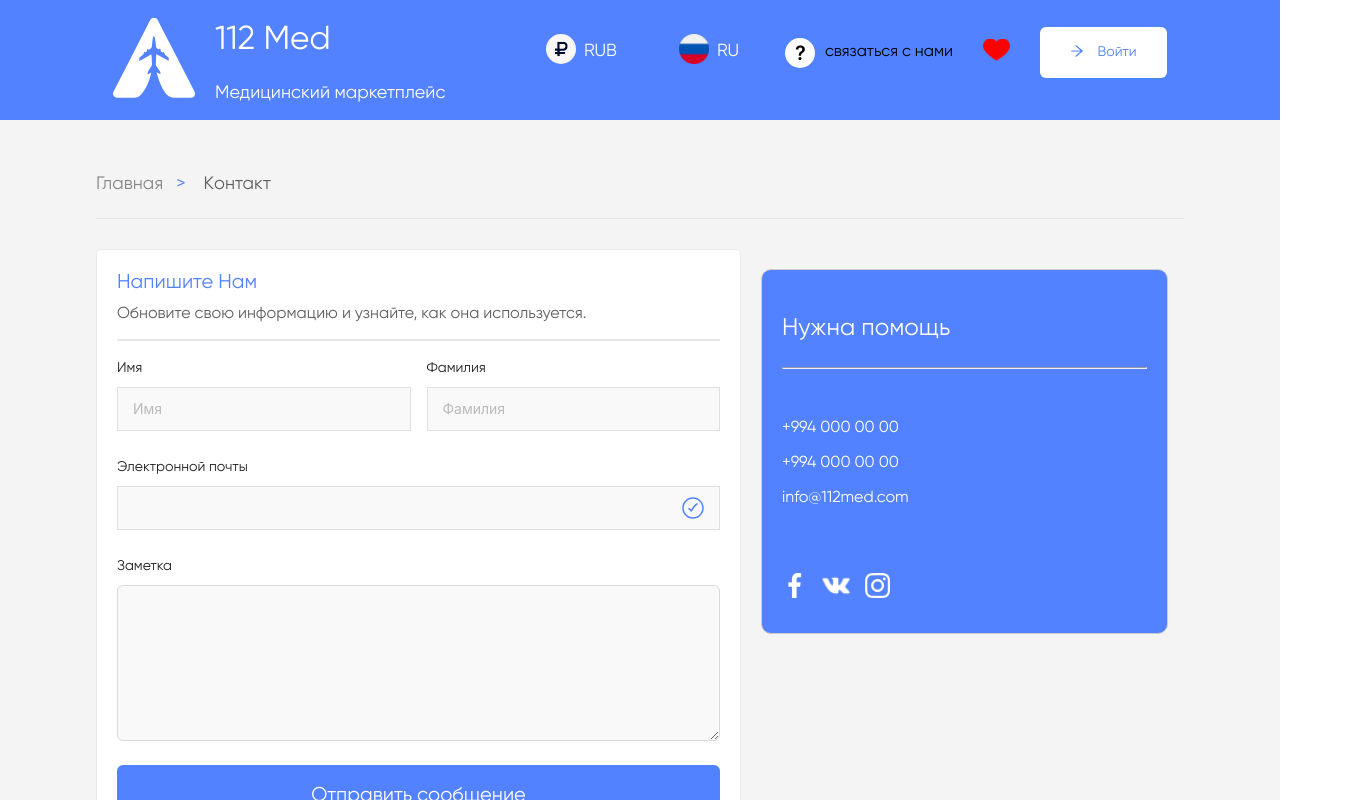
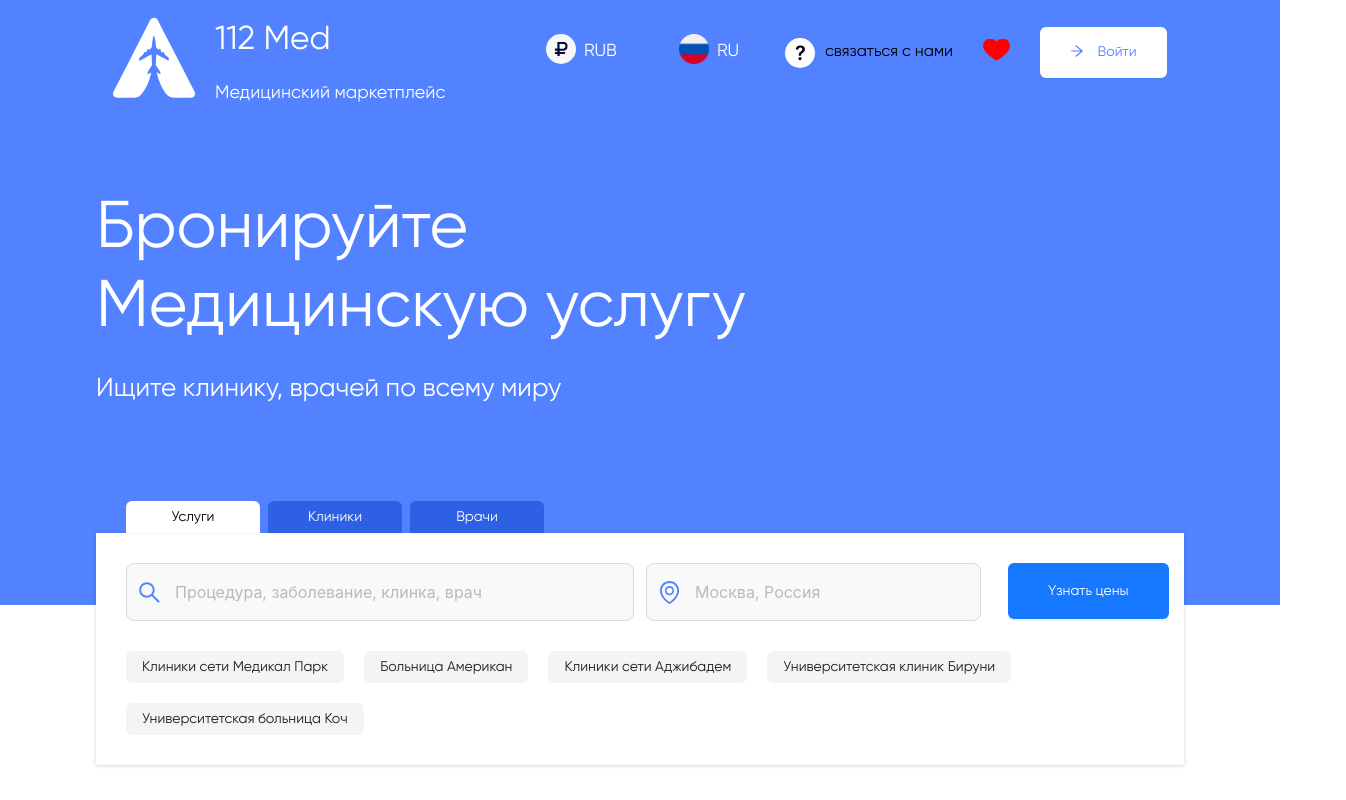
Before and after one commit to Rahim-code/Medical-marketplace, a React app: page / in a window 1280 px wide. Shown: the top 800 px of the page, 1346 px wide, since content can reach past the window. Built offline with nearby package versions, Linux system fonts and the light colour scheme; the HTML template or start-up script is replaced by a standard one; a web font is replaced by a local one.

Commit message:
all style fixed for first look

```diff
--- a/src/App.jsx
+++ b/src/App.jsx
@@ -22,7 +22,7 @@ const App = () => {
   return (
     <>
        {/*<MobileLogin />*/}
-       {/*<HomePage/>*/}
+       <HomePage/>
        {/*<Profile/>*/}
       {/*<ReviewDoctors/>*/}
       {/* <ReviewHospitals/>*/}
@@ -34,7 +34,7 @@ const App = () => {
       {/* <DoctorsReviewsAll/>*/}
       {/* <FAQ/>*/}
       {/* <PrivacyPolicy/>*/}
-       <ContactUs/>
+      {/* <ContactUs/>*/}
 
       {/* <Slider/> */}
     </>
```
